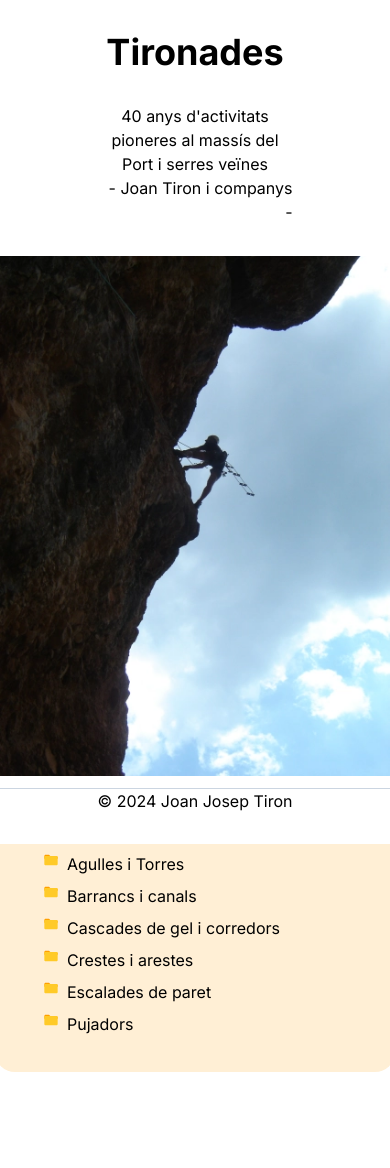
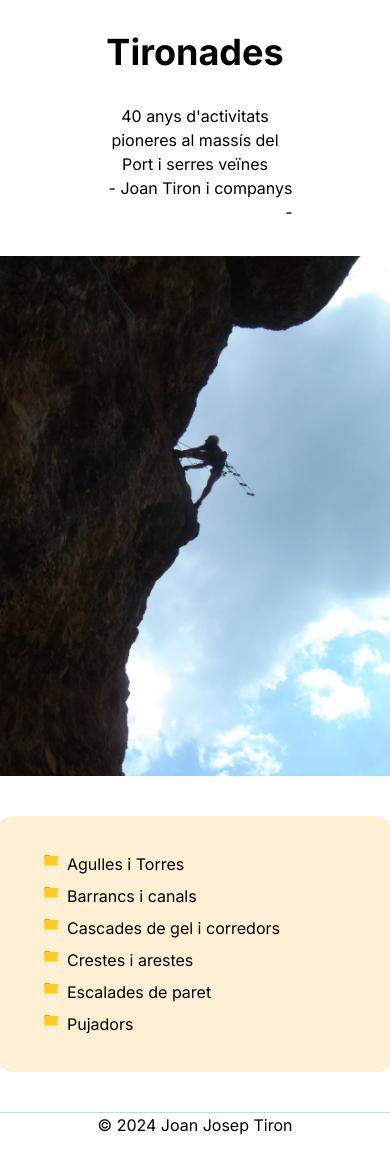
Before and after one commit to Tyronnosaurus/tironades, a Next.js app: page / in a window 390 px wide. Before the commit the page ends 1072 px from the top, so only its background shows below. Built offline with nearby package versions, Linux system fonts and the light colour scheme.

Commit message:
Unfixed footer, made it responsive to page length changes

```diff
--- a/src/app/layout.tsx
+++ b/src/app/layout.tsx
@@ -18,15 +18,19 @@ export default function RootLayout({
 }) {
   return (
     <html lang="en">
-      <body className={inter.className}>
+      <body className={`${inter.className} flex flex-col min-h-[100vh]`}>
 
+        <header>
           <h1 className="text-center text-4xl md:text-5xl font-bold m-8">Tironades</h1>
           <div className="m-auto w-[50%]">
             <h2 className="text-center text-1xl md:text-2xl mt-8">40 anys d&apos;activitats pioneres al massís del Port i serres veïnes</h2>
             <h2 className="text-right text-1xl md:text-2xl mb-8">- Joan Tiron i companys -</h2>
           </div>
+        </header>
 
+        <div className="grow">
           {children}
+        </div>
 
         <Footer/>
 
--- a/src/components/Footer.tsx
+++ b/src/components/Footer.tsx
@@ -1,13 +1,15 @@
 import React from 'react'
 
+
 const Footer = () => {
+
   return (
-    <div className="text-center w-full h-14
-                    fixed bottom-0
-                  bg-white border-t border-slate-300">
+    <footer className="text-center w-full h-14 mt-10
+                       bg-white border-t border-slate-300">
       &copy; {(new Date().getFullYear())} Joan Josep Tiron
-    </div>
+    </footer>
   )
+
 }
 
 export default Footer
```
Lines whose indentation alone changed are shown as unchanged.
